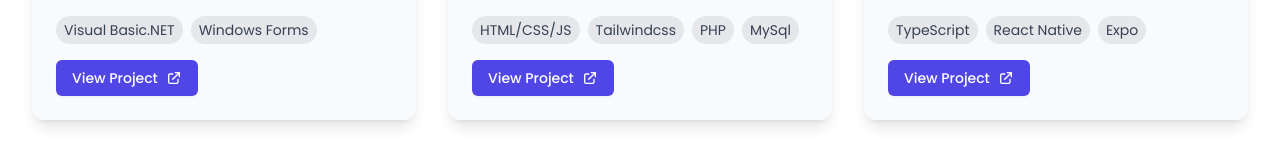
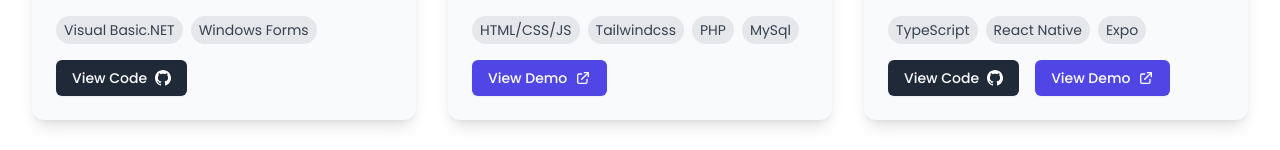
Before and after one commit to Soufianeakif/my-portfolio, a Next.js app: page / in a window 1280 px wide. Shown: the part 3288-3438 px from the top of the page. Built offline with nearby package versions, Linux system fonts and the light colour scheme.

Commit message:
add github and demo buttons also on content.json & add margin top on /contact

```diff
--- a/src/app/contact/page.tsx
+++ b/src/app/contact/page.tsx
@@ -13,6 +13,7 @@
         initial={{ opacity: 0, y: 20 }}
         animate={{ opacity: 1, y: 0 }}
         transition={{ duration: 0.5 }}
+        className="pt-16"
       >
         <ContactForm />
       </motion.main>
--- a/src/app/projects/page.tsx
+++ b/src/app/projects/page.tsx
@@ -68,14 +68,34 @@
                       ))}
                     </div>
                   </div>
-                  <a
-                    href={project.link}
-                    target="_blank"
-                    rel="noopener noreferrer"
-                    className="inline-flex items-center px-4 py-2 border border-transparent text-sm font-medium rounded-md shadow-sm text-white bg-indigo-600 hover:bg-indigo-700 dark:bg-indigo-500 dark:hover:bg-indigo-600 focus:outline-none focus:ring-2 focus:ring-offset-2 focus:ring-indigo-500 transition-colors"
-                  >
-                    View Project
-                  </a>
+                  <div className="flex gap-4">
+                    {project['link-github'] && (
+                      <a
+                        href={project['link-github']}
+                        target="_blank"
+                        rel="noopener noreferrer"
+                        className="inline-flex items-center px-4 py-2 text-sm font-medium rounded-md text-white bg-gray-800 hover:bg-gray-900 dark:bg-gray-700 dark:hover:bg-gray-800 transition-colors shadow-sm hover:shadow-md focus:outline-none focus:ring-2 focus:ring-offset-2 focus:ring-gray-500"
+                      >
+                        {language === 'eng' ? 'View Code' : 'Voir Code'}
+                        <svg className="h-4 w-4 ml-2" aria-hidden="true" fill="currentColor" viewBox="0 0 24 24">
+                          <path d="M12 0c-6.626 0-12 5.373-12 12 0 5.302 3.438 9.8 8.207 11.387.599.111.793-.261.793-.577v-2.234c-3.338.726-4.033-1.416-4.033-1.416-.546-1.387-1.333-1.756-1.333-1.756-1.089-.745.083-.729.083-.729 1.205.084 1.839 1.237 1.839 1.237 1.07 1.834 2.807 1.304 3.492.997.107-.775.418-1.305.762-1.604-2.665-.305-5.467-1.334-5.467-5.931 0-1.311.469-2.381 1.236-3.221-.124-.303-.535-1.524.117-3.176 0 0 1.008-.322 3.301 1.23.957-.266 1.983-.399 3.003-.404 1.02.005 2.047.138 3.006.404 2.291-1.552 3.297-1.23 3.297-1.23.653 1.653.242 2.874.118 3.176.77.84 1.235 1.911 1.235 3.221 0 4.609-2.807 5.624-5.479 5.921.43.372.823 1.102.823 2.222v3.293c0 .319.192.694.801.576 4.765-1.589 8.199-6.086 8.199-11.386 0-6.627-5.373-12-12-12z"/>
+                        </svg>
+                      </a>
+                    )}
+                    {project['link-demo'] && (
+                      <a
+                        href={project['link-demo']}
+                        target="_blank"
+                        rel="noopener noreferrer"
+                        className="inline-flex items-center px-4 py-2 text-sm font-medium rounded-md text-white bg-indigo-600 hover:bg-indigo-700 dark:bg-indigo-500 dark:hover:bg-indigo-600 transition-colors shadow-sm hover:shadow-md focus:outline-none focus:ring-2 focus:ring-offset-2 focus:ring-indigo-500"
+                      >
+                        {language === 'eng' ? 'View Demo' : 'Voir Demo'}
+                        <svg xmlns="http://www.w3.org/2000/svg" className="h-4 w-4 ml-2" fill="none" viewBox="0 0 24 24" stroke="currentColor">
+                          <path strokeLinecap="round" strokeLinejoin="round" strokeWidth={2} d="M10 6H6a2 2 0 00-2 2v10a2 2 0 002 2h10a2 2 0 002-2v-4M14 4h6m0 0v6m0-6L10 14" />
+                        </svg>
+                      </a>
+                    )}
+                  </div>
                 </div>
               </motion.div>
             ))}
--- a/src/components/ProjectSection.tsx
+++ b/src/components/ProjectSection.tsx
@@ -78,6 +78,32 @@
                       </svg>
                     </Link>
                   )}
+                  {project['link-github'] && (
+                    <Link
+                      href={project['link-github']}
+                      target="_blank"
+                      rel="noopener noreferrer"
+                      className="inline-flex items-center px-4 py-2 text-sm font-medium rounded-md text-white bg-gray-800 hover:bg-gray-900 dark:bg-gray-700 dark:hover:bg-gray-800 transition-colors shadow-sm hover:shadow-md"
+                    >
+                      {language === 'eng' ? 'View Code' : 'Voir Code'}
+                      <svg className="h-4 w-4 ml-2" aria-hidden="true" fill="currentColor" viewBox="0 0 24 24">
+                        <path d="M12 0c-6.626 0-12 5.373-12 12 0 5.302 3.438 9.8 8.207 11.387.599.111.793-.261.793-.577v-2.234c-3.338.726-4.033-1.416-4.033-1.416-.546-1.387-1.333-1.756-1.333-1.756-1.089-.745.083-.729.083-.729 1.205.084 1.839 1.237 1.839 1.237 1.07 1.834 2.807 1.304 3.492.997.107-.775.418-1.305.762-1.604-2.665-.305-5.467-1.334-5.467-5.931 0-1.311.469-2.381 1.236-3.221-.124-.303-.535-1.524.117-3.176 0 0 1.008-.322 3.301 1.23.957-.266 1.983-.399 3.003-.404 1.02.005 2.047.138 3.006.404 2.291-1.552 3.297-1.23 3.297-1.23.653 1.653.242 2.874.118 3.176.77.84 1.235 1.911 1.235 3.221 0 4.609-2.807 5.624-5.479 5.921.43.372.823 1.102.823 2.222v3.293c0 .319.192.694.801.576 4.765-1.589 8.199-6.086 8.199-11.386 0-6.627-5.373-12-12-12z"/>
+                      </svg>
+                    </Link>
+                  )}
+                  {project['link-demo'] && (
+                    <Link
+                      href={project['link-demo']}
+                      target="_blank"
+                      rel="noopener noreferrer"
+                      className="inline-flex items-center px-4 py-2 text-sm font-medium rounded-md text-white bg-indigo-600 hover:bg-indigo-700 dark:bg-indigo-500 dark:hover:bg-indigo-600 transition-colors shadow-sm hover:shadow-md"
+                    >
+                      {language === 'eng' ? 'View Demo' : 'Voir Demo'}
+                      <svg xmlns="http://www.w3.org/2000/svg" className="h-4 w-4 ml-2" fill="none" viewBox="0 0 24 24" stroke="currentColor">
+                        <path strokeLinecap="round" strokeLinejoin="round" strokeWidth={2} d="M10 6H6a2 2 0 00-2 2v10a2 2 0 002 2h10a2 2 0 002-2v-4M14 4h6m0 0v6m0-6L10 14" />
+                      </svg>
+                    </Link>
+                  )}
                 </div>
               </div>
             </motion.div>
--- a/src/data/content.json
+++ b/src/data/content.json
@@ -190,7 +190,7 @@
       "description-eng": "A voice-activated desktop app that recognizes speech commands to tell the time and open applications, enhancing hands-free control and accessibility.",
       "description-fr": "Une application de bureau à commande vocale qui reconnaît les commandes vocales pour indiquer l'heure et ouvrir des applications, améliorant ainsi le contrôle mains libres et l'accessibilité.",
       "logo": "/images/projects/speechrecognition.gif",
-      "link": "https://github.com/Soufianeakif/speech_recognition",
+      "link-github": "https://github.com/Soufianeakif/speech_recognition",
       "technologies": ["Visual Basic.NET", "Windows Forms"]
     },
     {
@@ -199,7 +199,7 @@
       "description-eng": "A serviced office is an office or office building that is fully equipped and managed by a facility management company.",
       "description-fr": "Un bureau de service est un bureau ou un immeuble qui est entièrement équipé et géré par une entreprise de gestion de l'entrepot.",
       "logo": "/images/projects/centredaffaire.gif",
-      "link": "https://centredaffaire.rf.gd/",
+      "link-demo": "https://centredaffaire.rf.gd/",
       "technologies": ["HTML/CSS/JS", "Tailwindcss", "PHP", "MySql"]
     },
     {
@@ -208,7 +208,8 @@
       "description-eng": "Designed to test players' knowledge of popular search trends while keeping them entertained.",
       "description-fr": "Construit pour tester les connaissances des joueurs des tendances de recherche populaires tout en les gardant amusés.",
       "logo": "/images/projects/upornah.gif",
-      "link": "https://github.com/Soufianeakif/up-or-nah",
+      "link-github": "https://github.com/Soufianeakif/up-or-nah",
+      "link-demo": "https://upornah.netlify.app/",
       "technologies": ["TypeScript", "React Native", "Expo"]
     }
   ],
```
